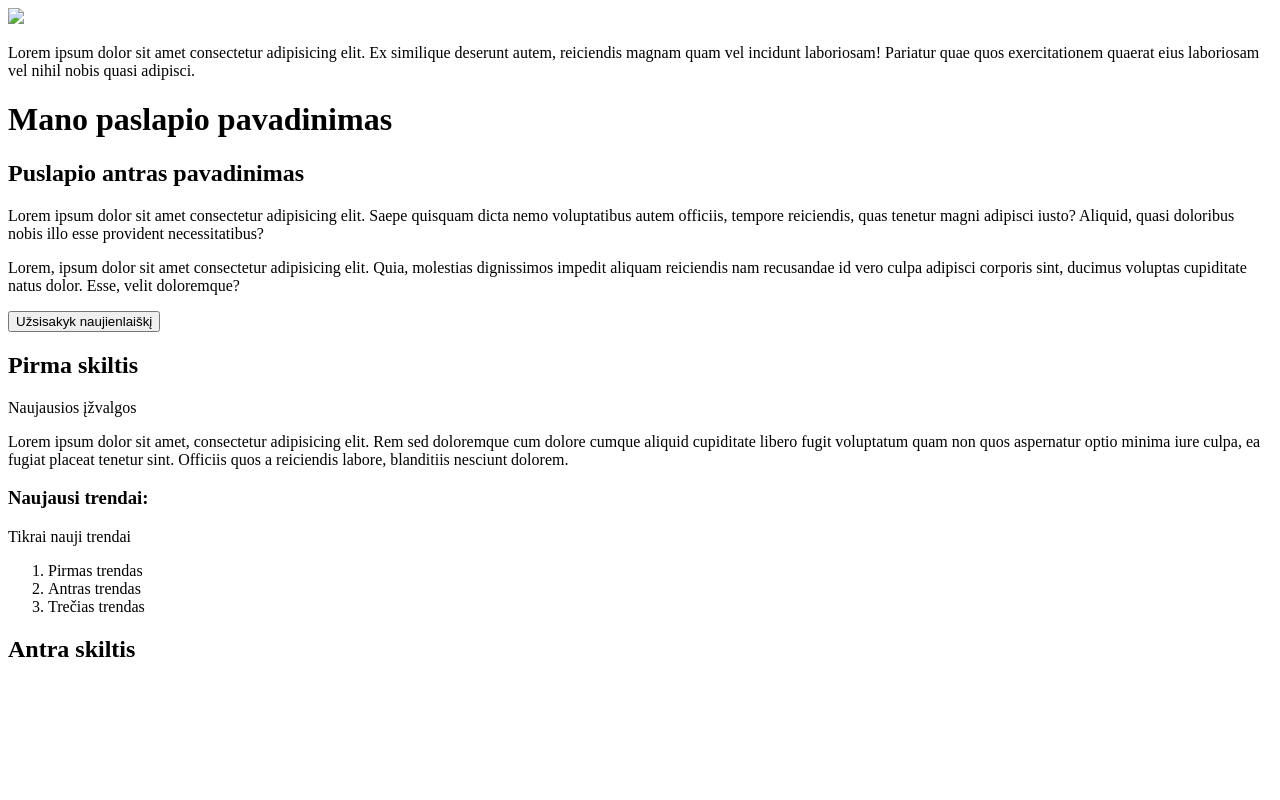
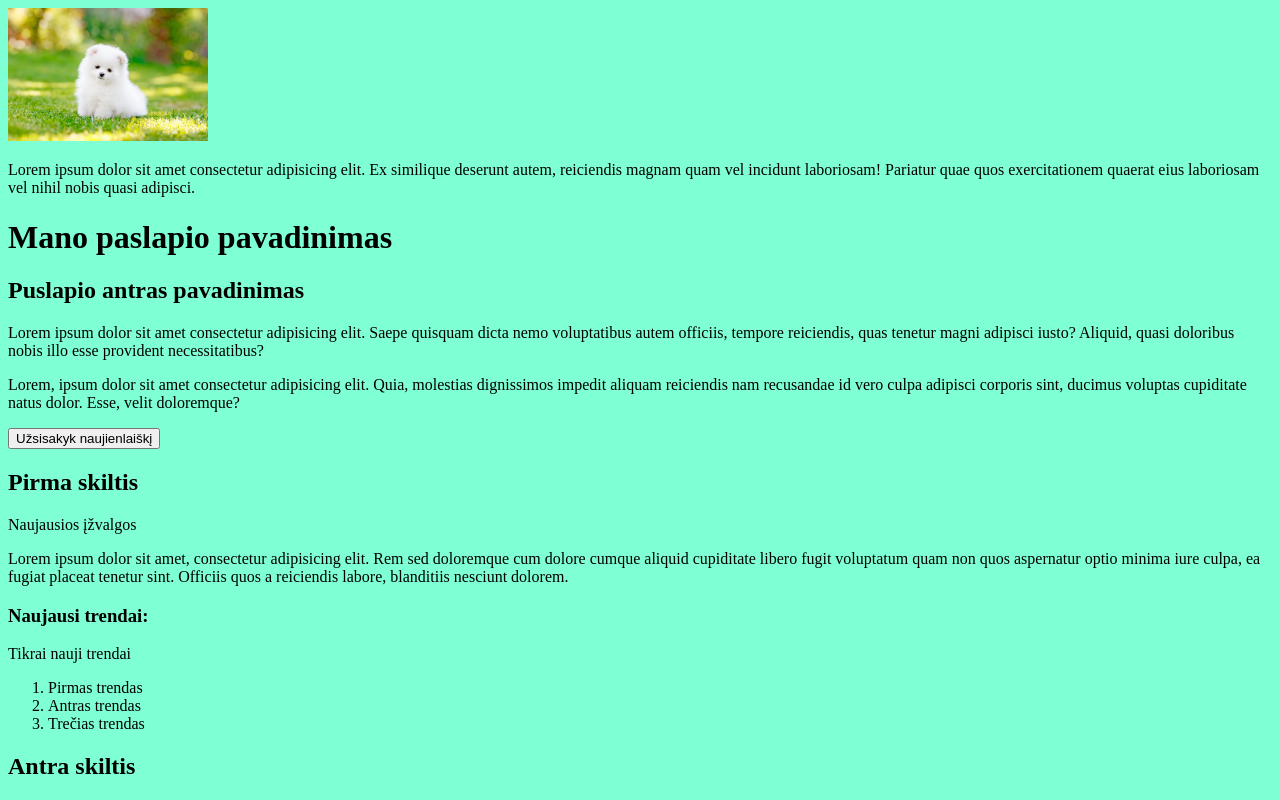
Before and after one commit to RomanasV/mano-projektas, a plain HTML site: page index.html in a window 1280 px wide. Drawn offline with Linux system fonts and the light colour scheme; the site is published under a folder, as on GitHub Pages, so addresses that start at the root find nothing.

Commit message:
links changed

```diff
--- a/index.html
+++ b/index.html
@@ -5,10 +5,10 @@
   <meta http-equiv="X-UA-Compatible" content="IE=edge">
   <meta name="viewport" content="width=device-width, initial-scale=1.0">
   <title>Document</title>
-  <link rel="stylesheet" href="/css/style.css">
+  <link rel="stylesheet" href="./css/style.css">
 </head>
 <body>
-  <img src="/images/puppy.jpg">
+  <img src="./images/puppy.jpg">
   <p>Lorem ipsum dolor sit amet consectetur adipisicing elit. Ex similique deserunt autem, reiciendis magnam quam vel incidunt laboriosam! Pariatur quae quos exercitationem quaerat eius laboriosam vel nihil nobis quasi adipisci.</p>
 
   <div class="section">
```
